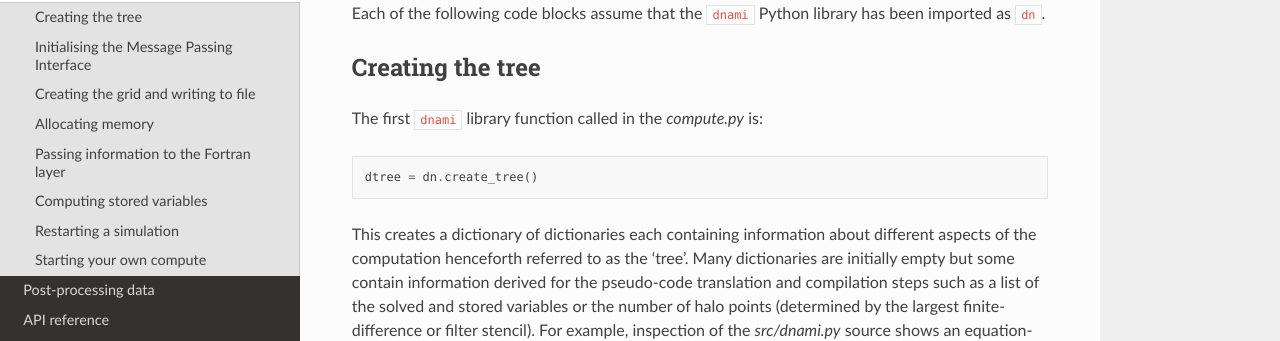
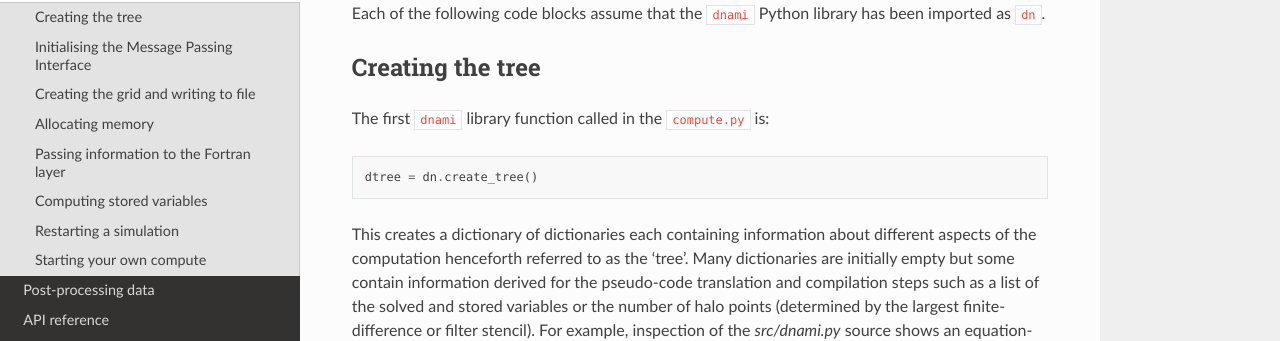
Before and after one commit to dNamiLab/dNami, a Sphinx documentation site: the page built from doc/usage/compute.rst, in a window 1280 px wide. Shown: the part 255-596 px from the top of the page. Built offline with Sphinx 7.4.7 and the Read the Docs theme 2.0.0, drawn with Linux system fonts in a browser that asks for light colours.

```diff
--- a/doc/usage/compute.rst
+++ b/doc/usage/compute.rst
@@ -8,7 +8,7 @@ Each of the following code blocks assume that the ``dnami`` Python library has b
 Creating the tree
 #################
 
-The first ``dnami`` library function called in the `compute.py` is:
+The first ``dnami`` library function called in the ``compute.py`` is:
 
 .. code-block:: python
 
```
